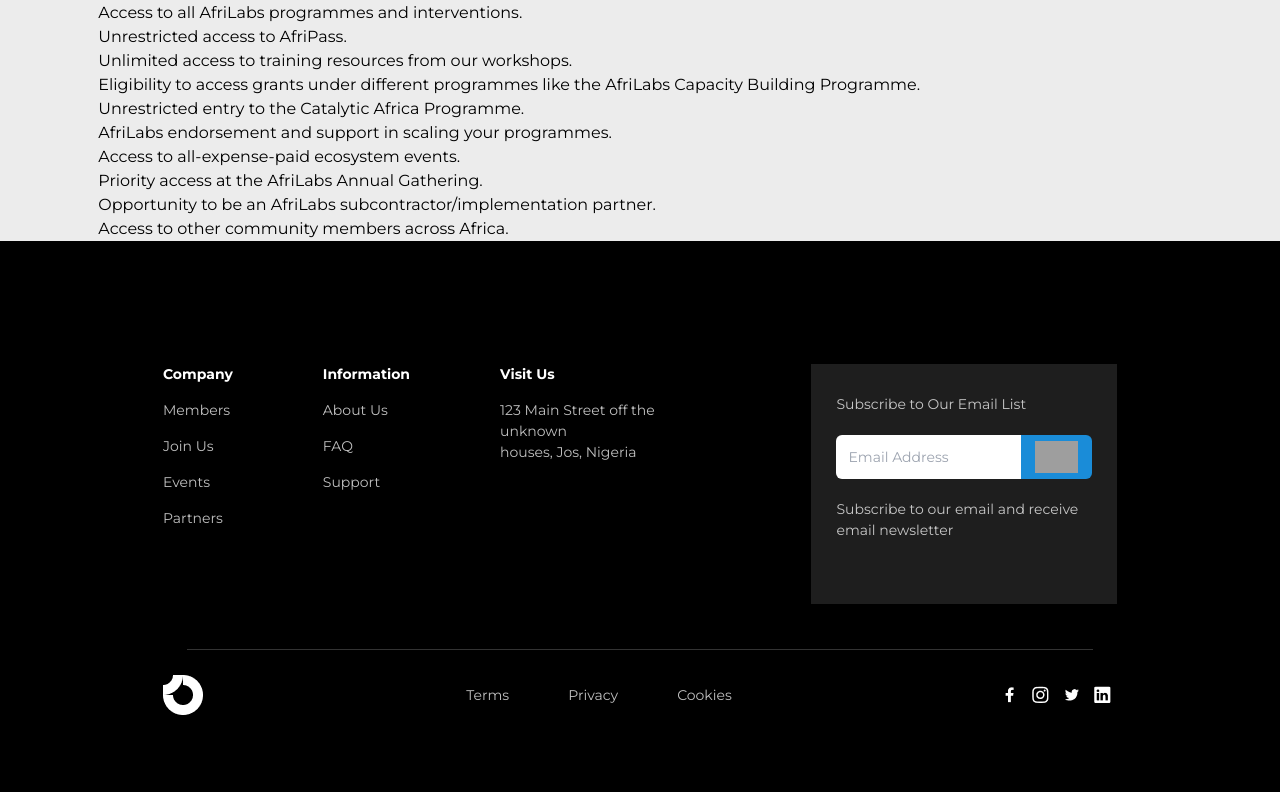
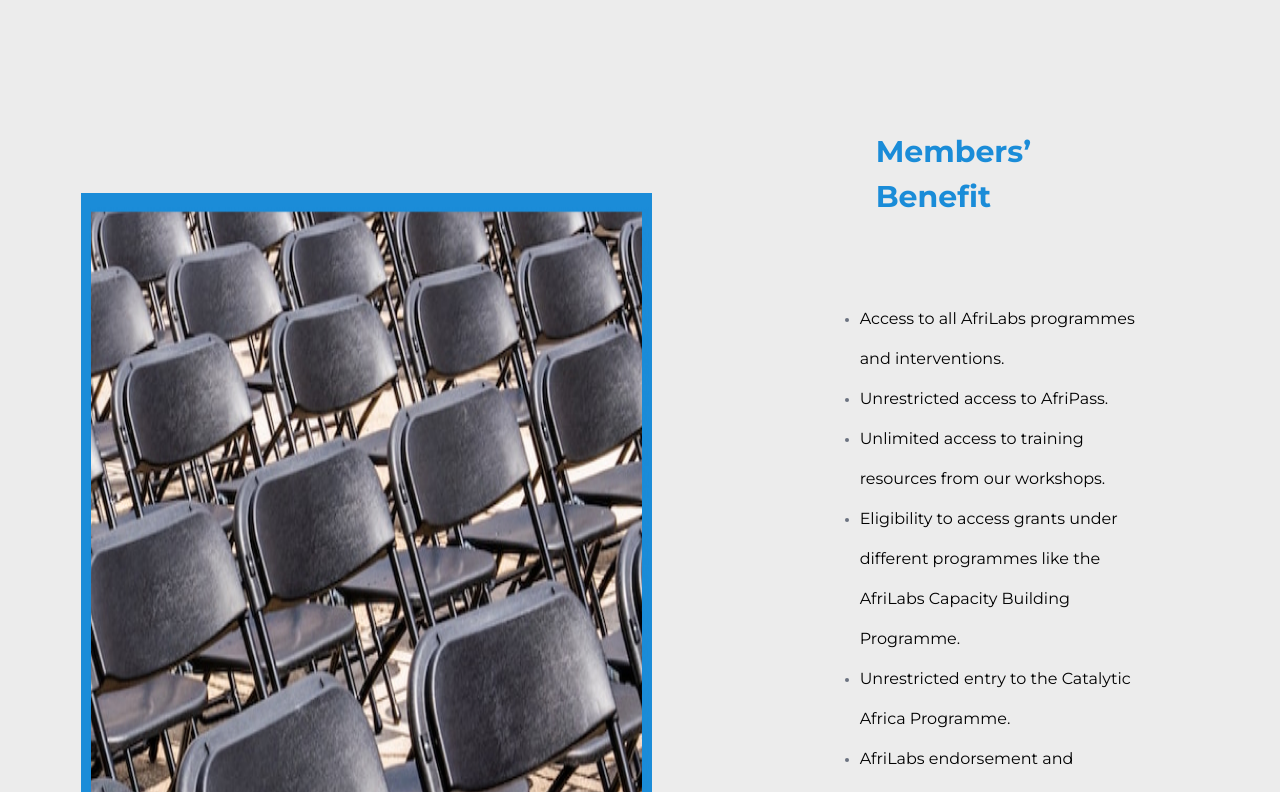
Before and after one commit to nHubNg/NNIA, a React (Vite) app: page /joinUs in a window 1280 px wide. Shown: the part 928-1720 px from the top of the page. Built offline with nearby package versions, Linux system fonts and the light colour scheme; grey boxes are pictures that could not be loaded.

Commit message:
finished component

```diff
--- a/src/pages/joinUs/components/Benefit.jsx
+++ b/src/pages/joinUs/components/Benefit.jsx
@@ -1,12 +1,18 @@
-const Benefit = ({ img, alt, text }) => {
+import chairs from "../../../assets/chairs.jpg";
+
+const Benefit = ({ img, alt, text, pB, flexRow }) => {
   return (
     <>
-      <div className="w-[92%] mx-auto">
+      <div
+        className={`w-[95%] mx-auto flex flex-row-${flexRow} gap-[9rem] pt-[12rem] pb-${pB}`}
+      >
         <img src={img} alt={alt} />
 
-        <div>
-          <h3>{text}</h3>
-          <ul>
+        <div className="-translate-y-[4rem]">
+          <h3 className="text-twitterBlue text-[30px] font-[700] mx-[5rem]">
+            {text}
+          </h3>
+          <ul className="mt-[5rem] px-[4rem] list-disc marker:text-[13px] marker:text-gray-500 leading-10">
             <li>Access to all AfriLabs programmes and interventions.</li>
             <li>Unrestricted access to AfriPass.</li>
             <li>Unlimited access to training resources from our workshops.</li>
--- a/src/pages/joinUs/index.jsx
+++ b/src/pages/joinUs/index.jsx
@@ -1,5 +1,7 @@
 import Header from "../../components/Header";
 import Benefit from "./components/Benefit";
+import chairsPic from "../../assets/chairs.jpg";
+// import techGirl from "../../assets/techGirl.jpg";
 
 const JoinUs = () => {
   return (
@@ -23,7 +25,14 @@
           </dd>
         </dl>
 
+        <Benefit
+          img={chairsPic}
+          alt="Cropped chairs"
+          text="Members’ Benefit"
+          pb="0"
+        />
         <Benefit />
+        {/* img={chairsPic} */}
       </main>
     </div>
   );
```
